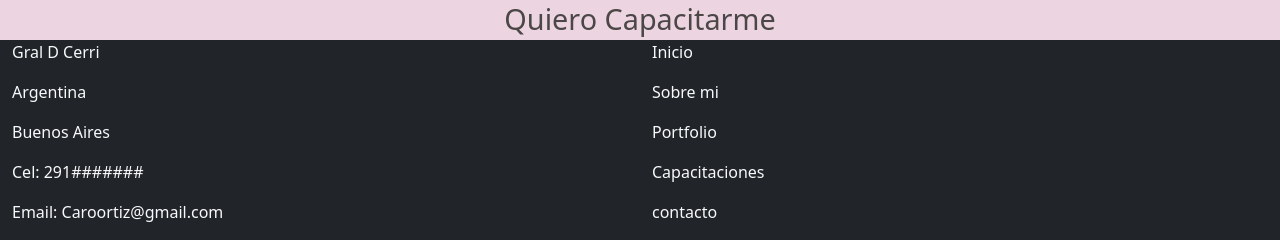
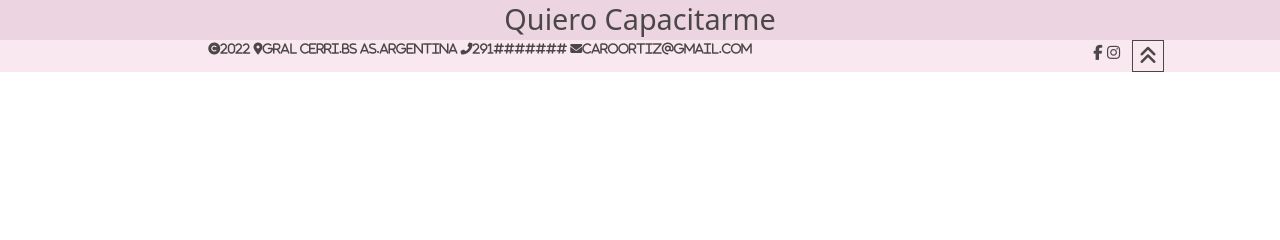
Before and after one commit to gula29/Proyecto-coder---Sebastian-Cutini, a plain HTML site: page index.html in a window 1280 px wide. Shown: the part 1920-2160 px from the top of the page. After the commit the page ends 1992 px from the top, so only its background shows below. Drawn offline with nearby package versions, Linux system fonts and the light colour scheme.

Commit message:
footer listo

```diff
--- a/index.html
+++ b/index.html
@@ -155,33 +155,23 @@
     </main>
     <!-- comienza mi footer -->
     <footer>
+        <div class="footer-copy">
 
-        <div class="container-fluid t-1 bg-dark text-light p  ">
-            <div class="row">
-                <p class="col">Gral D Cerri </p>
-                <a class="col text-decoration-none text-light " href="index.html">Inicio</a>
-            </div>
+               <div class="icono-back_to_top" >
+                   <a href="#inicio"> <i class="fa-solid fa-angles-up " id="back_to_top"></i> </a>
+               </div>
+               <div class="copyright">
+                <i class="fa-solid fa-copyright">2022</i>
+                <i class="fa-solid fa-location-dot">Gral Cerri.Bs As.Argentina</i>
+                <i class="fa-solid fa-phone-flip">291#######</i>
+                <i class="fa-solid fa-envelope">caroortiz@gmail.com</i>
+               </div>
+               <div class="footer-social">
+                <a href="https://www.facebook.com/carolina.ortiz.5074"><i class="fa-brands fa-facebook-f"></i></a>
+                <a href="https://instagram.com/carolinaortiz.fotografia?igshid=YmMyMTA2M2Y="><i class="fa-brands fa-instagram"></i></a>
+               </div>
 
-            <div class="row">
-                <p class="col">Argentina</p>
-                <a class="col text-decoration-none text-light" href="pages/sobremi.html">Sobre mi</a>
 
-            </div>
-            <div class="row">
-                <p class="col">Buenos Aires</p>
-                <a class="col text-decoration-none text-light" href="pages/portfolio.html">Portfolio</a>
-
-            </div>
-            <div class="row">
-                <p class="col">Cel: 291#######</p>
-                <a class="col text-decoration-none text-light" href="pages/capacitaciones.html">Capacitaciones</a>
-
-            </div>
-            <div class="row">
-                <p class="col">Email: Caroortiz@gmail.com</p>
-                <a class="col text-decoration-none text-light" href="pages/contacto.html">contacto</a>
-
-            </div>
 
         </div>
     </footer>
--- a/main.css
+++ b/main.css
@@ -19,7 +19,7 @@
     font-size: 1em;
     text-align: center;
 
-    font-family:  'Lucida Sans Unicode', 'Lucida Grande', 'Lucida Sans', Arial, sans-serif;
+    font-family: 'Lucida Sans Unicode', 'Lucida Grande', 'Lucida Sans', Arial, sans-serif;
     margin: 0 35px;
 
 }
@@ -313,6 +313,51 @@ header h2 {
     color: rgb(76, 71, 71);
 }
 
+/* estilos del footer */
+.footer-copy{
+    background-color: rgba(250, 232, 240, 0.993);
+}
+.icono-back_to_top {
+    margin: auto;
+    margin-bottom: 10px;
+    text-align: center;
+
+    border: solid 1px rgb(76, 71, 71);
+    width: 32px;
+    height: 32px;
+
+}
+
+#back_to_top {
+
+    text-decoration: none;
+    text-align: center;
+
+    color: rgb(76, 71, 71);
+    font-size: 20px;
+    margin: 5px;
+}
+
+.copyright {
+    font-size: 6px;
+    text-align: center;
+    color: rgb(76, 71, 71);
+}
+
+.footer-social {
+    text-decoration: none;
+    text-align: center;
+}
+
+.footer-social a {
+    color: rgb(76, 71, 71);
+    ;
+}
+
+/* .copyright i { */
+/* font-size: 10px; */
+/* text-align: center; */
+/* } */
 
 /*estilo del html sobremi */
 .titulo-sobremi {
@@ -883,6 +928,11 @@ header h2 {
         font-size: 1.5em;
 
     }
+    .copyright {
+        font-size: 11px;
+
+
+    }
 
 
     /* tablet sobremi */
@@ -1172,7 +1222,38 @@ header h2 {
         font-size: 1.8em;
     }
 
+    .footer-copy{
+       display: grid;
+       grid-template-areas:
+       "copy social buttom";
+       grid-template-columns: 3fr .5fr .5fr;
 
+    }
+    .icono-back_to_top {
+        grid-area: buttom;
+        margin: 0;
+        margin-left: 12px;
+        font-size: 12px;
+    }
+
+
+    .copyright {
+        grid-area: copy;
+
+        font-size: 12px;
+
+    }
+
+    .footer-social {
+        grid-area: social;
+
+        text-align: right;
+    }
+
+    .footer-social a {
+
+        font-size: 15px ;
+    }
 
 
 
```
Lines whose indentation alone changed are shown as unchanged.
